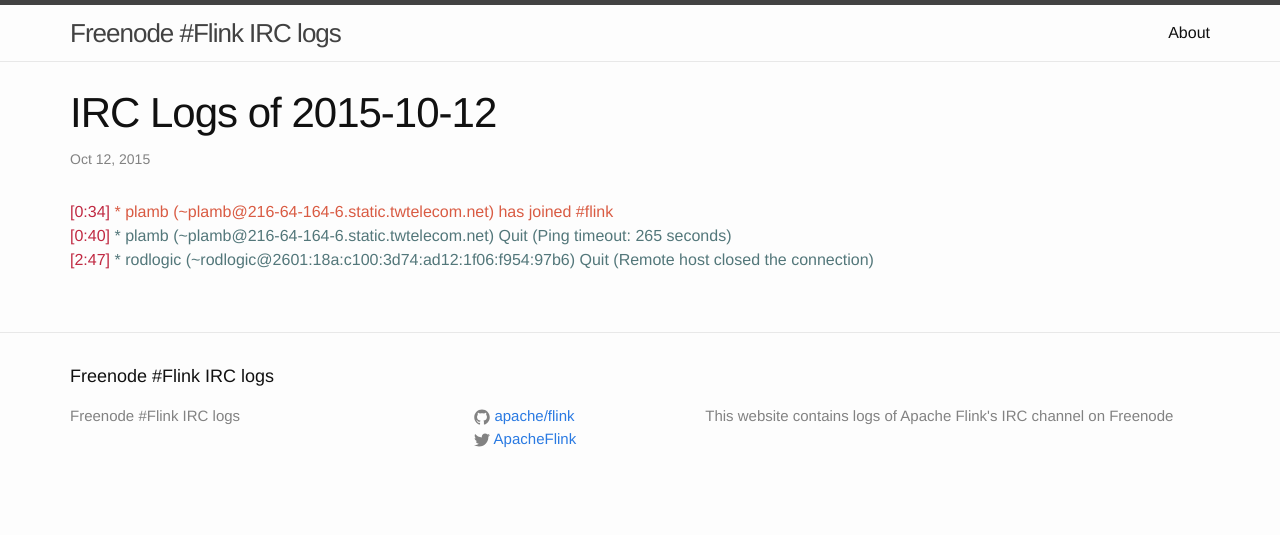
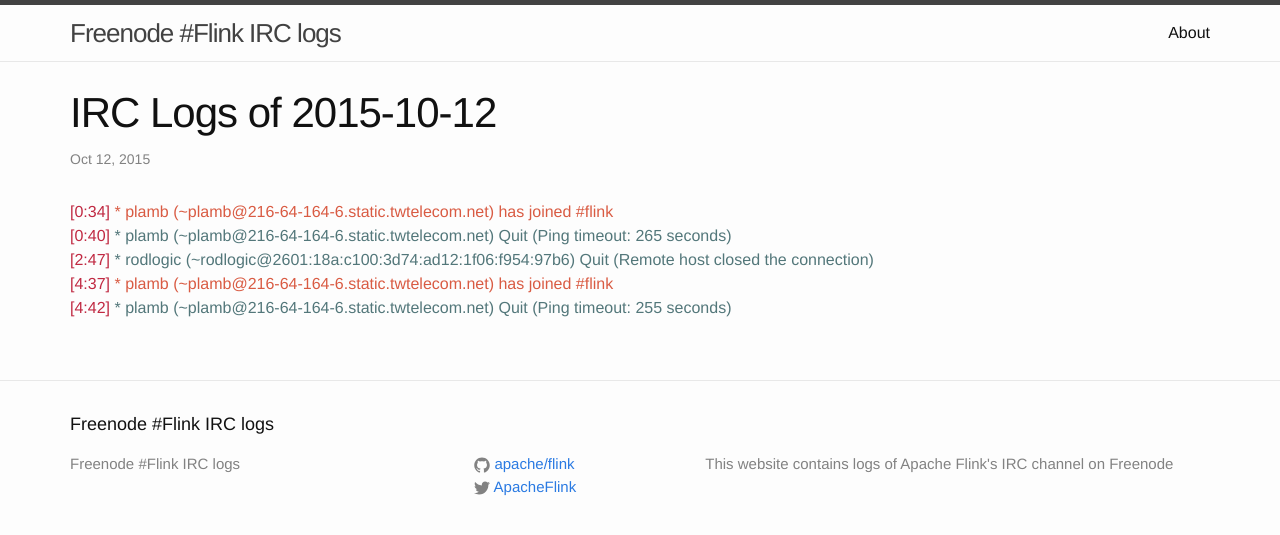
Before and after one commit to flink-irc-logs/flink-irc-logs.github.io, a Jekyll site: the page built from _posts/2015-10-12-logs.markdown, in a window 1280 px wide. Shown: the top 535 px of the page. Built offline with Jekyll 4.4.1, drawn with Linux system fonts in a browser that asks for light colours.

Commit message:
Update of the logs on Mon Oct 12 05:25:40 CEST 2015

```diff
--- a/_posts/2015-10-12-logs.markdown
+++ b/_posts/2015-10-12-logs.markdown
@@ -7,3 +7,5 @@
 <span class="irc-date">[0:34]</span> <span class="irc-green">* plamb (~plamb@216-64-164-6.static.twtelecom.net) has joined #flink</span><br />
 <span class="irc-date">[0:40]</span> <span class="irc-navy">* plamb (~plamb@216-64-164-6.static.twtelecom.net) Quit (Ping timeout: 265 seconds)</span><br />
 <span class="irc-date">[2:47]</span> <span class="irc-navy">* rodlogic (~rodlogic@2601:18a:c100:3d74:ad12:1f06:f954:97b6) Quit (Remote host closed the connection)</span><br />
+<span class="irc-date">[4:37]</span> <span class="irc-green">* plamb (~plamb@216-64-164-6.static.twtelecom.net) has joined #flink</span><br />
+<span class="irc-date">[4:42]</span> <span class="irc-navy">* plamb (~plamb@216-64-164-6.static.twtelecom.net) Quit (Ping timeout: 255 seconds)</span><br />
```
